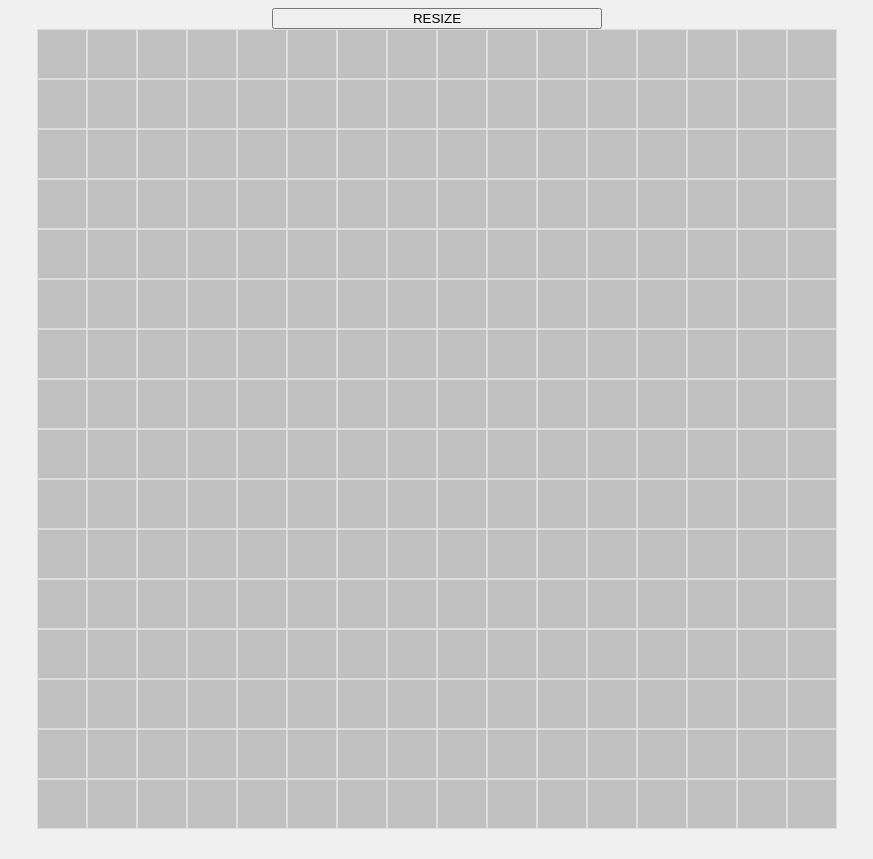
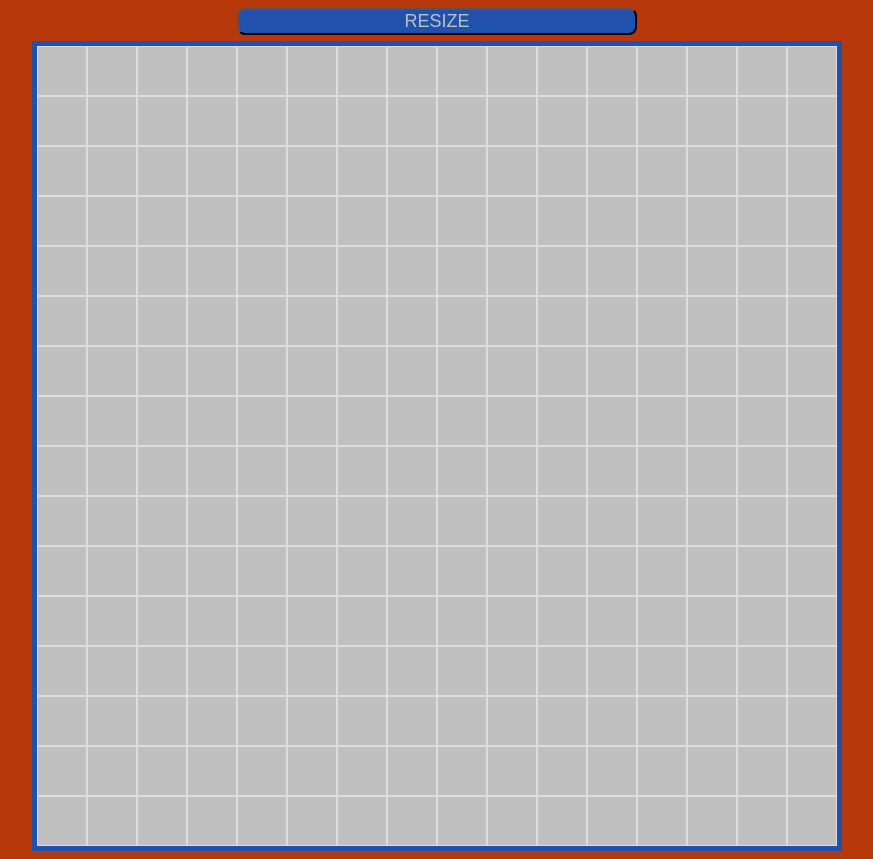
Before and after one commit to erikgrinn/odin-etch-a-sketch, a plain HTML site: page index.html in a window 1280 px wide. Shown: the whole page, without its empty margins (203-1076 px from the left). Before the commit the page ends 837 px from the top, so only its background shows below. Drawn offline with Linux system fonts and the light colour scheme.

Commit message:
button appearance and hover selector (CSS)

```diff
--- a/index.html
+++ b/index.html
@@ -8,13 +8,8 @@
     <link rel='stylesheet' type='text/css' media='screen' href='main.css'>
 </head>
 <body>
-    <div class="resize">
-        <button class="resizeBtn">
-            RESIZE
-        </button>
-    </div>
-    <div class="grid-container">
-    </div>
+    <button class="resizeBtn">RESIZE</button>
+    <div class="grid-container"></div>
 <script src='main.js'></script>
 </body>
 </html>
--- a/main.css
+++ b/main.css
@@ -3,13 +3,27 @@ body {
     flex-direction: column;
     justify-content: center;
     align-items: center;
-    background-color: #f0f0f0;
+    background-color: rgb(183, 56, 10);
+    /* margin: 0; */
 }
 
-.resize {
+/* hover wasn't covered yet at this point (and webkit filter */
+button:hover {
+    -webkit-filter: invert(100%);
+    filter: invert(100%);
+}
+
+
+.resizeBtn {
     display: flex;
-    flex-direction: column;
-    width: 330px;
+    width: 400px;
+    border-radius:8px;
+    align-items: center;
+    justify-content: center;
+    margin-bottom: 6px;
+    background-color: rgb(32, 81, 172);
+    color: silver;
+    font-size: 18px;
 }
 
 .grid-container {
@@ -18,6 +32,7 @@ body {
     align-items: center;
     width: 800px;
     height: 800px;
+    border: 5px solid rgb(32, 81, 172);
     justify-content: center;
 
 }
```
